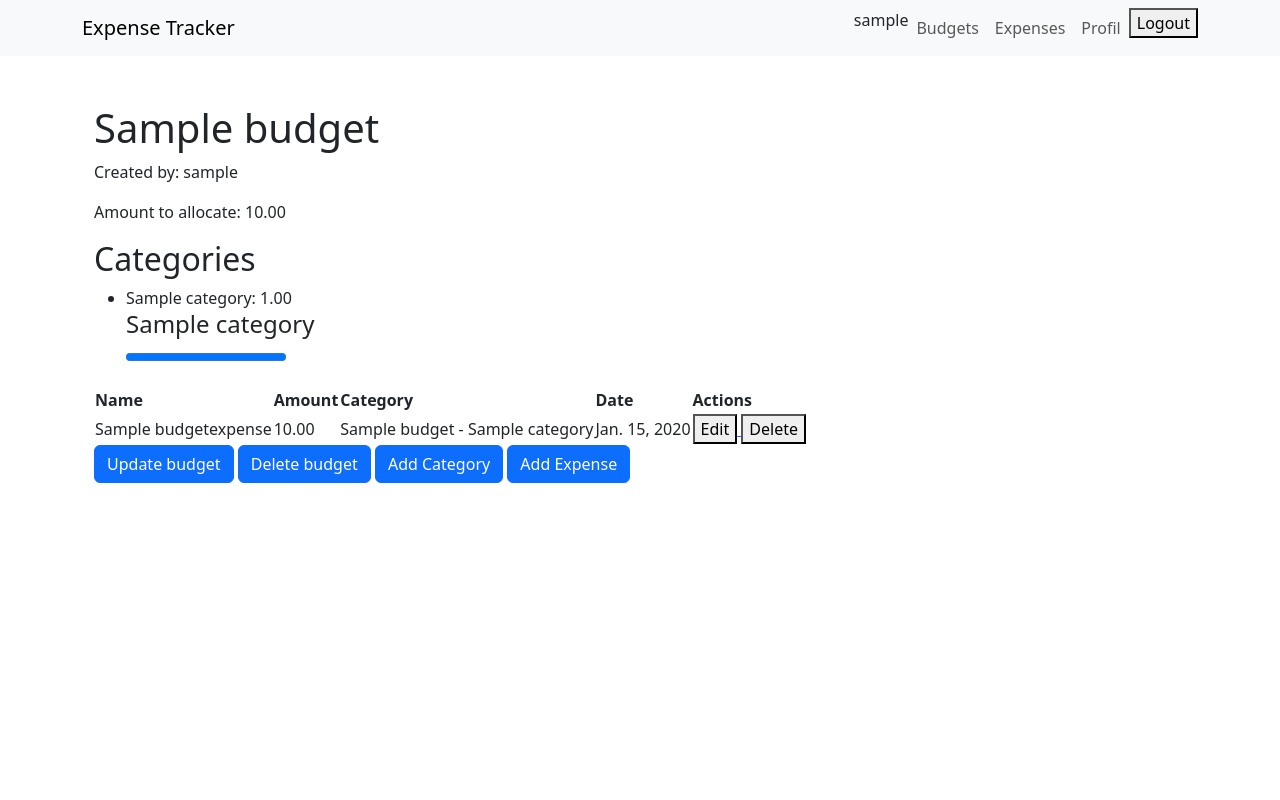
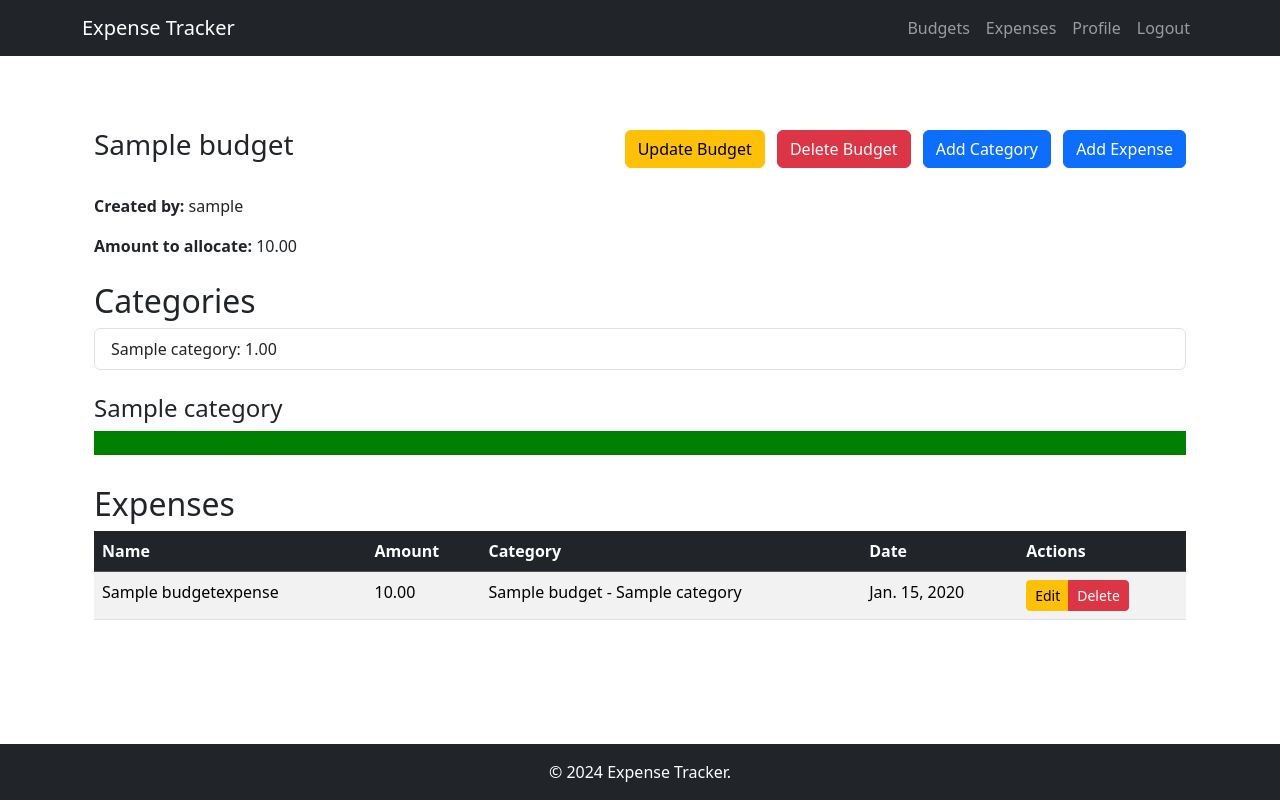
Before and after one commit to MonoSetton/Django-P-ExpenseTracker, a Django app: page /budget_details/1 in a window 1280 px wide. Run offline with Django 5.2, Linux system fonts and the light colour scheme; a user stored in the database is signed in; tables that the repository leaves empty hold one stand-in row (values such as "Sample post").

Commit message:
Modify HTML for all sites

```diff
--- a/expenses/templates/expenses/details_budget.html
+++ b/expenses/templates/expenses/details_budget.html
@@ -1,33 +1,50 @@
 {% extends 'base.html' %}
-{% block title %} Details of {{ budget }} {% endblock %}
+{% block title %}Details of {{ budget }}{% endblock %}
 {% load static %}
 {% block content %}
 
 <link rel="stylesheet" href="{% static 'css/expenses.css' %}">
 
 <div class="container mt-5">
-    <h1>{{ budget.name }}</h1>
-    <p>Created by: {{ budget.author }}</p>
-    <p>Amount to allocate: {{ budget.amount_to_spend }}</p>
-    <h2>Categories</h2>
-    <ul>
+    <div class="d-flex justify-content-between align-items-center mb-4">
+        <h1 class="h3">{{ budget.name }}</h1>
+        <div>
+            <a href="{% url 'update_budget' budget.id %}" class="btn btn-warning me-2">Update Budget</a>
+            <a href="{% url 'delete_budget' budget.id %}" class="btn btn-danger me-2">Delete Budget</a>
+            <a href="{% url 'add_category_to_budget' budget.pk %}" class="btn btn-primary me-2">Add Category</a>
+            <a href="{% url 'add_expense_to_budget' budget.pk %}" class="btn btn-primary">Add Expense</a>
+        </div>
+    </div>
+
+    <p><strong>Created by:</strong> {{ budget.author }}</p>
+    <p><strong>Amount to allocate:</strong> {{ budget.amount_to_spend }}</p>
+
+    <h2 class="mt-4">Categories</h2>
+    <ul class="list-group mb-4">
         {% for budget_category in budget.budgetcategory_set.all %}
-            <li>{{ budget_category.category.name }}: {{ budget_category.value }}</li>
-        {% endfor %}
-        {% for category_info in category_totals %}
-            <h4>{{ category_info.category }}</h4>
-            <progress value="{{ category_info.total_amount }}" max="{{ category_info.category_budget }}"></progress>
+            <li class="list-group-item d-flex justify-content-between align-items-center">
+                {{ budget_category.category.name }}: {{ budget_category.value }}
+            </li>
         {% endfor %}
     </ul>
 
-    <table>
-        <thead>
+    {% for category_info in category_totals %}
+        <div class="mb-3">
+            <h4>{{ category_info.category }}</h4>
+            <progress class="form-range" value="{{ category_info.total_amount }}" max="{{ category_info.category_budget }}" style="width: 100%;"></progress>
+        </div>
+    {% endfor %}
+
+    <h2 class="mt-4">Expenses</h2>
+    <div class="table-responsive">
+        <table class="table table-hover table-striped">
+            <thead class="table-dark">
                 <tr>
-                <th>Name</th>
-                <th>Amount</th>
-                <th>Category</th>
-                <th>Date</th>
-                <th>Actions</th>
+                    <th scope="col">Name</th>
+                    <th scope="col">Amount</th>
+                    <th scope="col">Category</th>
+                    <th scope="col">Date</th>
+                    <th scope="col">Actions</th>
                 </tr>
             </thead>
             <tbody>
@@ -38,24 +55,15 @@
                         <td>{{ expense.category }}</td>
                         <td>{{ expense.date }}</td>
                         <td>
-                        <div class="action-buttons">
-                            <a href="{% url 'update_budget_expense' expense.id %}">
-                                <button class="edit-btn">Edit</button>
-                            </a>
-                            <a href="{% url 'delete_budget_expense' expense.id %}" style="display:inline;">
-                                <button type="submit" class="delete-btn">Delete</button>
-                            </a>
+                            <div class="btn-group" role="group">
+                                <a href="{% url 'update_budget_expense' expense.id %}" class="btn btn-sm btn-warning">Edit</a>
+                                <a href="{% url 'delete_budget_expense' expense.id %}" class="btn btn-sm btn-danger">Delete</a>
                             </div>
                         </td>
                     </tr>
                 {% endfor %}
             </tbody>
         </table>
-
-
-    <a href="{% url 'update_budget' budget.id %}" class="btn btn-primary">Update budget</a>
-    <a href="{% url 'delete_budget' budget.id %}" class="btn btn-primary">Delete budget</a>
-    <a href="{% url 'add_category_to_budget' budget.pk %}" class="btn btn-primary">Add Category</a>
-    <a href="{% url 'add_expense_to_budget' budget.pk %}" class="btn btn-primary">Add Expense</a>
+    </div>
 </div>
 {% endblock %}
--- a/expensetracker/templates/base.html
+++ b/expensetracker/templates/base.html
@@ -4,22 +4,22 @@
 <head>
     <meta charset="UTF-8">
     <meta name="viewport" content="width=device-width, initial-scale=1.0">
-    <title>{% block title %} Base {% endblock %}</title>
+    <title>{% block title %}Expense Tracker{% endblock %}</title>
     <link href="https://cdn.jsdelivr.net/npm/bootstrap@5.3.0-alpha1/dist/css/bootstrap.min.css" rel="stylesheet">
     <link href="{% static 'css/styles.css' %}" rel="stylesheet">
 </head>
 <body>
+    <div class="d-flex flex-column min-vh-100">
         <header>
-        <nav class="navbar navbar-expand-lg navbar-light bg-light">
+            <nav class="navbar navbar-expand-lg navbar-dark bg-dark">
                 <div class="container">
                     <a class="navbar-brand" href="{% url 'home' %}">Expense Tracker</a>
                     <button class="navbar-toggler" type="button" data-bs-toggle="collapse" data-bs-target="#navbarNav" aria-controls="navbarNav" aria-expanded="false" aria-label="Toggle navigation">
                         <span class="navbar-toggler-icon"></span>
                     </button>
-                {% if user.is_authenticated %}
                     <div class="collapse navbar-collapse" id="navbarNav">
                         <ul class="navbar-nav ms-auto">
-                        {{ user }}
+                            {% if user.is_authenticated %}
                                 <li class="nav-item">
                                     <a class="nav-link" href="{% url 'budgets' %}">Budgets</a>
                                 </li>
@@ -27,24 +27,38 @@
                                     <a class="nav-link" href="{% url 'expenses' %}">Expenses</a>
                                 </li>
                                 <li class="nav-item">
-                            <a class="nav-link" href="{% url 'profile' %}">Profil</a>
+                                    <a class="nav-link" href="{% url 'profile' %}">Profile</a>
                                 </li>
                                 <li class="nav-item">
-                            <form action="{% url 'logout' %}" method="post">
+                                    <form class="d-inline" action="{% url 'logout' %}" method="post">
                                         {% csrf_token %}
-                                <button type="submit">Logout</button>
+                                        <button type="submit" class="btn btn-link nav-link">Logout</button>
                                     </form>
                                 </li>
+                            {% else %}
+                                <li class="nav-item">
+                                    <a class="nav-link" href="{% url 'login' %}">Login</a>
+                                </li>
+                                <li class="nav-item">
+                                    <a class="nav-link" href="{% url 'signup' %}">Sign Up</a>
+                                </li>
+                            {% endif %}
                         </ul>
                     </div>
-                {% endif %}
                 </div>
             </nav>
         </header>
 
-    <div class="container mt-4">
+        <main class="container mt-4 flex-fill">
             {% block content %}
             {% endblock %}
+        </main>
+
+        <footer class="bg-dark text-white text-center py-3 mt-4">
+            <div class="container">
+                <p class="mb-0">&copy; 2024 Expense Tracker.</p>
+            </div>
+        </footer>
     </div>
 
     <script src="https://cdn.jsdelivr.net/npm/@popperjs/core@2.11.6/dist/umd/popper.min.js"></script>
```
Also changed, not shown: accounts/templates/accounts/profile.html (+12 -13 lines), core/templates/core/home.html (+13 -6 lines), expenses/templates/expenses/budgets.html (+36 -10 lines), expenses/templates/expenses/expenses.html (+19 -16 lines). Lines whose indentation alone changed are shown as unchanged.
